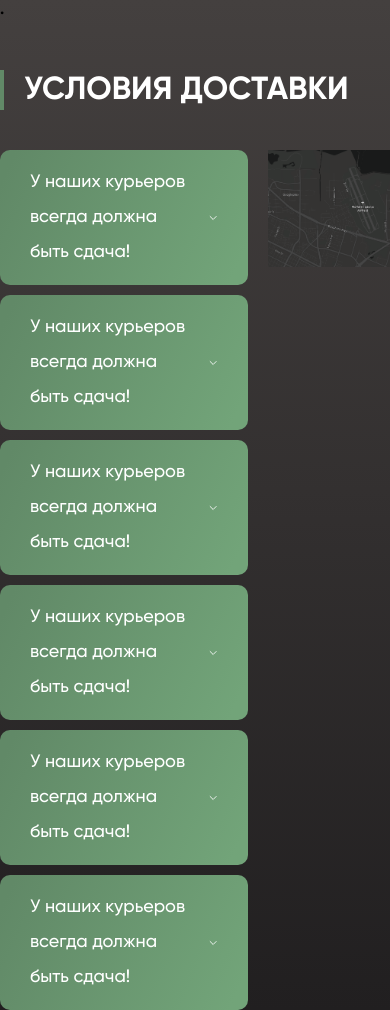
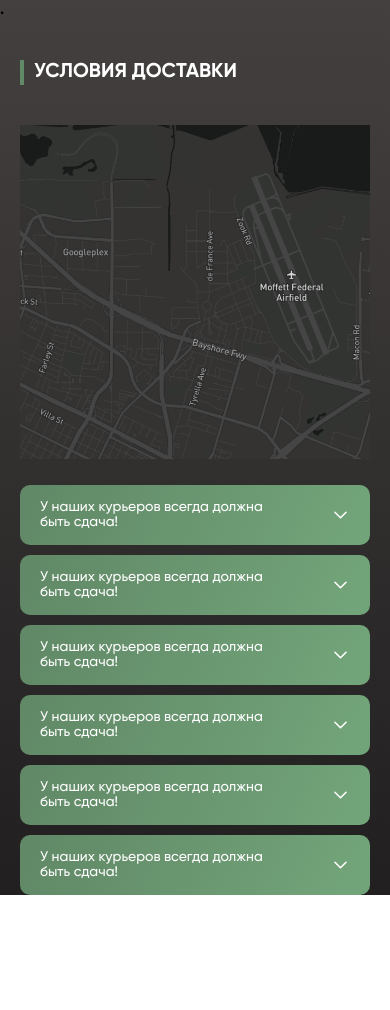
Before and after one commit to Akloom/team-project, a plain HTML site: page pages/delivery.html in a window 390 px wide. After the commit the page ends 895 px from the top, so only its background shows below. Drawn offline with Linux system fonts and the light colour scheme.

Commit message:
block faq done

```diff
--- a/assets/scss/include/_delivery.scss
+++ b/assets/scss/include/_delivery.scss
@@ -1,6 +1,7 @@
 .delivery {
+  padding: 0 20px;
   margin-top: 50px;
-  @include flex(flex-start, start, column);
+  @include flex(flex-start, center, column);
 
   &__title {
     padding-left: 20px;
@@ -12,10 +13,10 @@
 
 .faq {
   margin-top: 40px;
-  @include flex(flex-start, center, null, 20px);
+  @include flex(flex-start, center, row-reverse, 20px);
 
   &__content {
-    max-width: 620px;
+    max-width: 600px;
     @include flex(null, center, column, 10px);
   }
 
@@ -25,7 +26,7 @@
 
   &__question{
     cursor: pointer;
-    @include flex(center, space-between, null, 10px);
+    @include flex(center, space-between, null, 50px);
     padding: 15px 30px;
     border-radius: 10px;
     background: var(--green-gradient);
@@ -55,7 +56,7 @@
   }
 
   &__map {
-    max-width: 640px;
+    max-width: 620px;
 
     img {
       width: 100%;
@@ -65,9 +66,74 @@
 
 .faq__item.active .faq__answer {
   max-height: 600px;
-  padding-top: 20px;
 }
 
 .faq__item.active .faq__icon {
   transform: rotate(180deg);
 }
+
+@media screen and (max-width: 1080px) {
+  .faq {
+  flex-wrap: wrap;
+  }
+}
+
+@media screen and (max-width: 920px) {
+  .delivery {
+
+    &__title {
+      @include font(30px, null, null, null);
+    }
+  }
+}
+
+@media screen and (max-width: 620px) {
+  .delivery {
+
+    &__title {
+      padding-left: 15px;
+      @include font(24px, null, null, null);
+    }
+  }
+
+  .faq {
+    &__question{
+      padding: 15px 25px;
+    }
+
+    &__title{
+      @include font(16px, null, 25px, null);
+    }
+
+    &__desc{
+      padding: 25px;
+      @include font(14px, null, 20px, null);
+    }
+  }
+}
+
+@media screen and (max-width: 420px) {
+  .delivery {
+    margin-top: 40px;
+
+    &__title {
+      padding-left: 10px;
+      @include font(20px, null, null, null);
+    }
+  }
+
+  .faq {
+    &__question{
+      padding: 15px 20px;
+    }
+
+    &__title{
+      @include font(14px, null, 15px, null);
+    }
+
+    &__desc{
+      padding: 20px;
+      @include font(12px, null, 15px, null);
+    }
+  }
+}
--- a/pages/delivery.html
+++ b/pages/delivery.html
@@ -15,6 +15,9 @@
     <section class="delivery container">
       <h1 class="delivery__title">Условия доставки</h1>
       <div class="faq">
+        <div class="faq__map">
+          <img src="../assets/img/images/map-image.png" alt="map">
+        </div>
         <div class="faq__content">
           <div class="faq__item">
             <div class="faq__question">
@@ -89,9 +92,6 @@
             </div>
           </div>
         </div>
-        <div class="faq__map">
-          <img src="../assets/img/images/map-image.png" alt="map">
-        </div>
       </div>
     </section>
   </div>
```
Also changed, not shown: assets/css/style.css, 1 other file.
